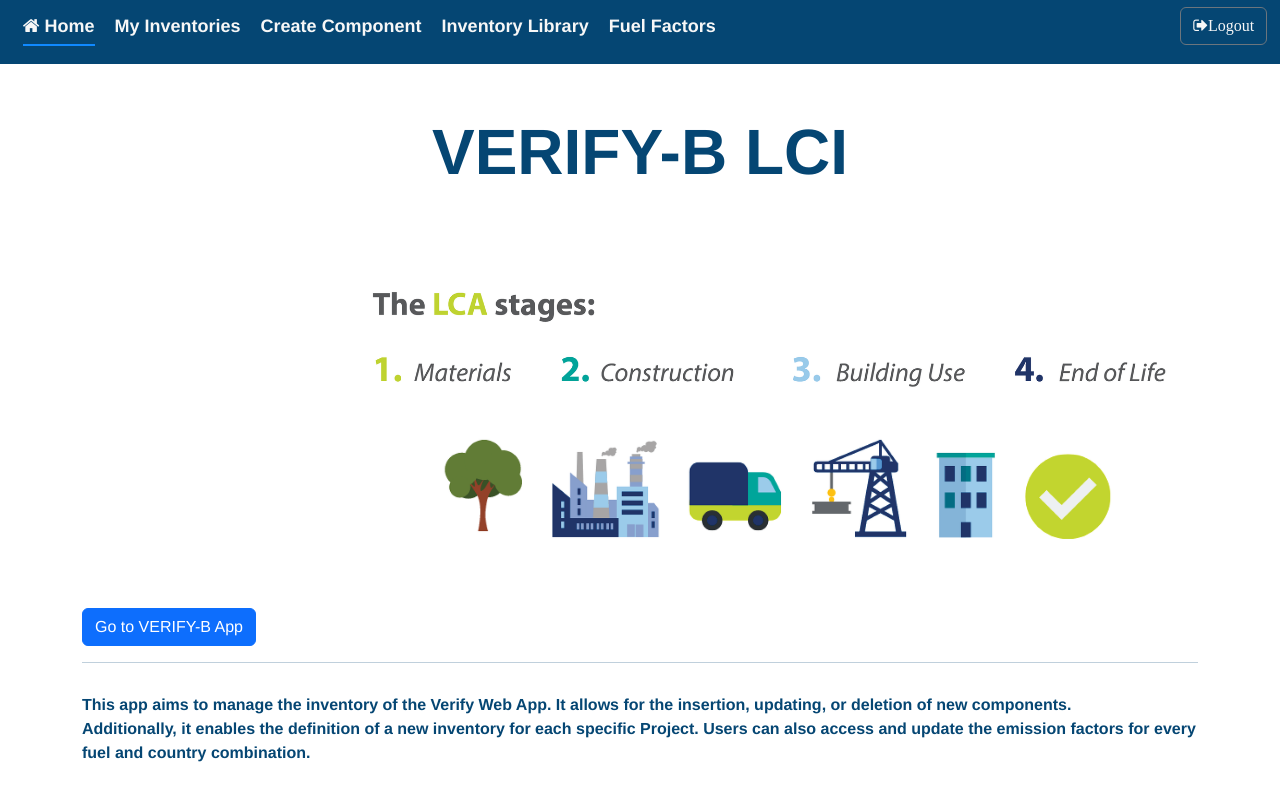
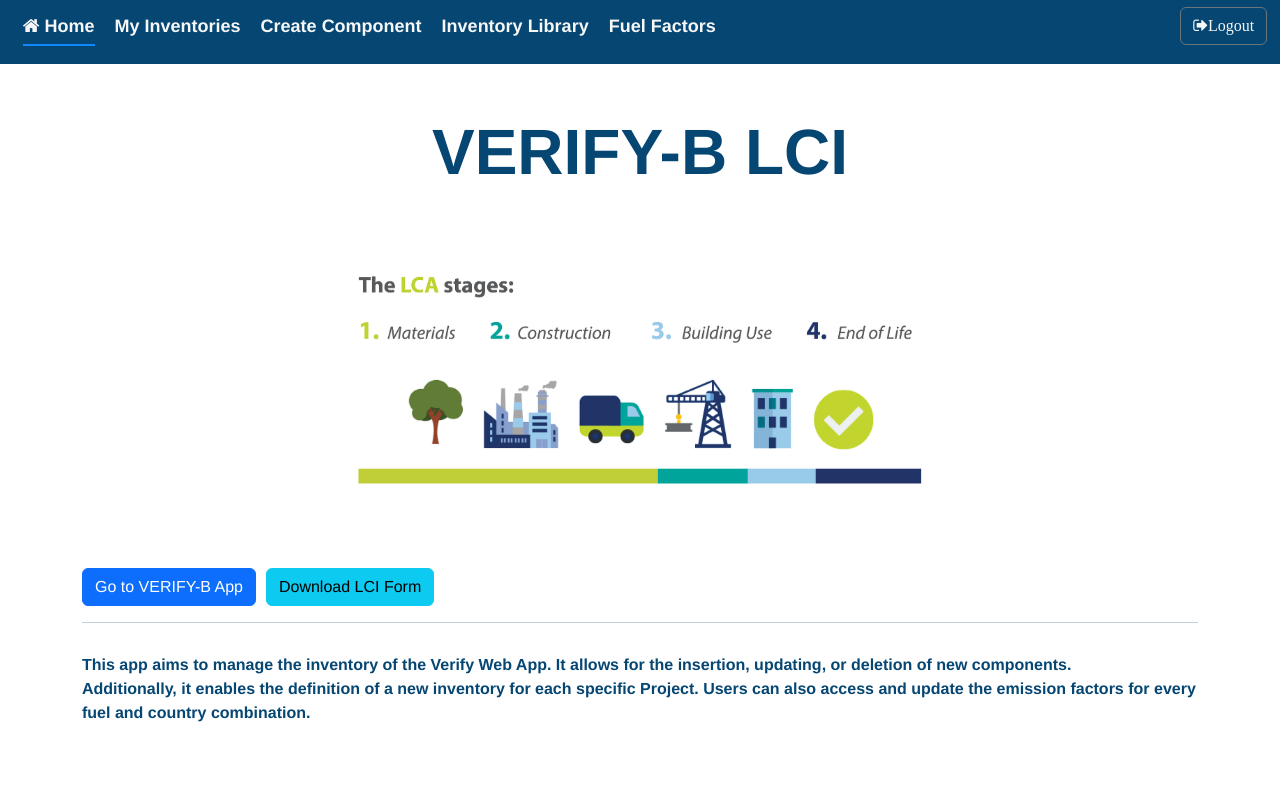
Before and after one commit to nikoschairopoulos/VerifyInventoryApp, a Vue app in the folder InventoryApp/InventoryFrontBackEnd/Frontend/: page / in a window 1280 px wide. Built offline with nearby package versions, Linux system fonts and the light colour scheme.

Commit message:
Adding email to the User

```diff
--- a/InventoryApp/InventoryFrontBackEnd/Frontend/src/views/AddComponent.vue
+++ b/InventoryApp/InventoryFrontBackEnd/Frontend/src/views/AddComponent.vue
@@ -256,7 +256,7 @@
                     <div class="row">
                         <div class="col-6">
                             <div class="mb-1" @mouseover="explain('OPEX_PER_CAPEX')" @mouseleave="dontExplain">
-                                <label for="quantity" class="form-label">ANNUAL MAINTENANCE <strong>[CAPEX%]:</strong> <span v-if="opex_per_capex>100 || opex_per_capex<0" class="text-danger"> <br> valid range is [0,100]</span></label>
+                                <label for="quantity" class="form-label">Annual Maintenance <strong>[CAPEX%]:</strong> <span v-if="opex_per_capex>100 || opex_per_capex<0" class="text-danger"> <br> valid range is [0,100]</span></label>
                                 <input type="number" step="any" class="form-control"  id="quantity" v-model="opex_per_capex" min="0" max="100" required>
                             </div>
                         </div>
@@ -307,7 +307,7 @@
                         <div class="col-2 mt-2">
                             <button type="submit" id="sumbit-button" class="btn btn-primary mb-2">Create Component</button>
                         </div>
-                        <p class="col-6 mt-2"><strong>All fields with * are Mandatory</strong></p>
+                        <p  id='mandatory' class="col-10 mt-2"><strong>All fields with * are Mandatory</strong></p>
                     </div>
 
                 </div>
@@ -320,7 +320,7 @@
 
 <script>
 import { axios } from "@/common/api.service.js";
-import {TARGET_IP} from "@/common/request_configs.js"
+import { TARGET_IP } from "@/common/request_configs.js";
 export default {
   name: 'AddComponentForm',
   props:['header','componentValues','EditMode'],
@@ -624,4 +624,9 @@ input{
 
 }
 
+#mandatory{
+    display: flex;
+    justify-content: end;
+}
+
 </style>
--- a/InventoryApp/InventoryFrontBackEnd/Frontend/src/views/CreateInventory.vue
+++ b/InventoryApp/InventoryFrontBackEnd/Frontend/src/views/CreateInventory.vue
@@ -119,8 +119,7 @@
 
 <script>
 import { axios } from "@/common/api.service.js";
-import {TARGET_IP} from "@/common/request_configs.js"
-import UpdateComponent from './UpdateComponent.vue';
+import { TARGET_IP } from "@/common/request_configs.js";
 export default {
     name:"CreateInventory",
     data() {
@@ -349,7 +348,7 @@ th, td {
 
 @media screen and (max-height: 850px) {
   .navbar-primary {
-    height: 200vh;
+    height: 90vh;
   }
 }
 
--- a/InventoryApp/InventoryFrontBackEnd/Frontend/src/views/Home.vue
+++ b/InventoryApp/InventoryFrontBackEnd/Frontend/src/views/Home.vue
@@ -5,15 +5,14 @@
     <div class="row">
         <div class="col-3">
         </div>
-        <div class="col-8">
-          <div class="bg-image-container">
-          <img style="" src="../../public/figure6.png"  alt="">
-        </div>
+        <div class="col-6">
+          <img  src="../../public/figure6.png" id="home-page-image"  alt="lca image">
       </div>
       </div>
 
       <div style="" class="container mt-5">
-        <button id="redirectButton" class="btn btn-primary">Go to VERIFY-B App</button>
+        <button id="redirectButton" class="btn btn-primary" @click="goToVerify" >Go to VERIFY-B App</button>
+        <a href="../assets/input_data.xlsx" download><button id="downloadButton" class="btn btn-info"  >Download LCI Form</button></a>
         <hr style="height: 15px; color: #054673;">
         <div  style="margin-top: 10px; color: #054673; width: fit-content;">
         <p style="margin-top: 10px;">
@@ -34,49 +33,35 @@
 </template>
 
 <script>
+
 export default {
   name: 'Home',
-  components: {}
+  components: {},
+  methods:{
+    goToVerify(){
+      window.location.href = "http://192.168.101.31:3003/";
+    },
+    downloadForm(){
+
+    }
+  }
 }
 </script>
 
 <style scoped>
 .body{
-  overflow: hidden;
-}
-.pagefooter{
-  font-size: 24px;
-  position:fixed;
-  bottom: 0;
-  /*right:50%;*/
-  text-align:left;
-  display: block;
-  margin-left: auto;
+  overflow-x: hidden;
 }
 
-.card-text {
-  color:darkgrey;
-  font-family: 'Monospace', cursive; /* Example calligraphic font */
-  font-size: 4vh;
-  letter-spacing: 2px; /* Adjust letter spacing for a decorative look */
-  line-height: 1.5; /* Adjust line height for better readability and style */
-
+#home-page-image{
+  max-width: 100%;
+  width: 100%;
+  height: auto;
 }
 
-.bg-image-container {
-  position: relative;
-  height: 40vh; /* Adjust the height as needed */
-  width: 100%;
-  overflow: hidden; /* Hide any overflow from the image */
+#downloadButton{
+  margin-left:10px;
 }
 
-.bg-image {
-  position: absolute;
-  top: 0;
-  left: 0;
-
-  object-fit: cover; /* Cover the container with the image */
-  z-index: -1; /* Place the image behind other content */
-}
 
 </style>
--- a/InventoryApp/InventoryFrontBackEnd/Frontend/src/views/UpdateComponent.vue
+++ b/InventoryApp/InventoryFrontBackEnd/Frontend/src/views/UpdateComponent.vue
@@ -44,7 +44,7 @@
             </div>
 
             <div class="mb-2">
-                <label for="quantity" class="form-label">ANNUAL MAINTENANCE* <strong>[%CAPEX]</strong><span v-if="opex_per_capex>100 || opex_per_capex<0" class="text-danger"> <br> valid range is [0,100]</span></label>
+                <label for="quantity" class="form-label">Annual Maintenance* <strong>[%CAPEX]</strong><span v-if="opex_per_capex>100 || opex_per_capex<0" class="text-danger"> <br> valid range is [0,100]</span></label>
                 <input type="number" step="any" class="form-control"  id="quantity" v-model="opex_per_capex" required min="0" max="100">
             </div>
 
@@ -73,7 +73,7 @@
             </div>
 
             <div v-if="SHEET_TYPE!=='Insulation' && SHEET_TYPE!=='Glazing'"  class="mt-4">
-                <label for="quantity" class="form-label">Thermal Properties:<span v-if="lifetime<0" class="text-danger"><br> valid value is non negative</span></label>
+                <label for="quantity" class="form-label">Thermal Properties:</label>
                 <input style="background-color: grey; font-size: 12px;" type="text" step="any" class="form-control"  id="quantity" placeholder="no thermal properties for this component" required min="0" readonly>
             </div>
 
@@ -117,7 +117,7 @@
             </div>
 
             <div class="mb-2">
-                <label for="quantity" class="form-label"><span>Anuual Performance Degradation[%]</span>: <span v-if="annual_performance_degradation>100 || annual_performance_degradation<0" class="text-danger"> <br> valid range is [0,100]</span></label>
+                <label for="quantity" class="form-label">Annual Performance Degradation[%]: <span v-if="annual_performance_degradation>100 || annual_performance_degradation<0" class="text-danger"> <br> valid range is [0,100]</span></label>
                 <input type="number" step="any" class="form-control"  id="quantity" v-model="annual_performance_degradation" required min="0" max="100">
             </div>
 
@@ -148,7 +148,7 @@
 </template>
 <script>
 import { axios } from "@/common/api.service.js";
-import {TARGET_IP} from "@/common/request_configs.js"
+import { TARGET_IP } from "@/common/request_configs.js";
 export default {
   name: 'UpdateComponent',
   data(){
@@ -312,7 +312,7 @@ h1{
         text-align: center;
     }
     #component {
-        width: 50%;
+        width: 80%;
         background-color: aliceblue;
         border: 2px solid lightsteelblue;
         display: flex;
```
Also changed, not shown: 2 other files (tests, documents, lock files or other folders).
